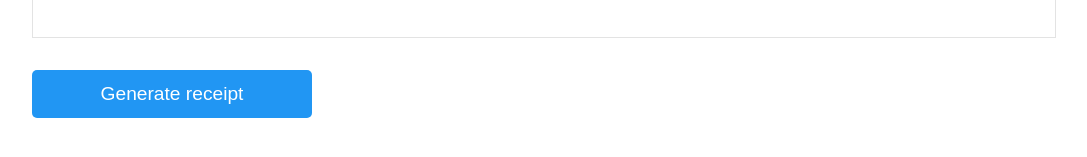
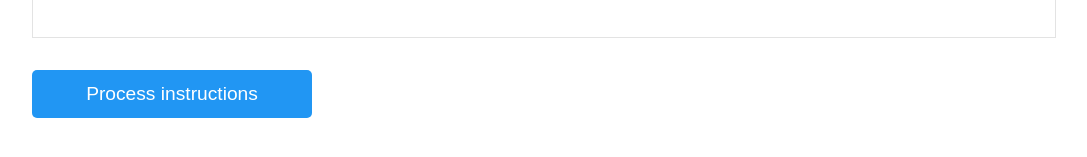
Before and after one commit to challme28/mars-rovers, a React (Create React App) app: page / in a window 1280 px wide. Shown: the part 619-776 px from the top of the page, without its empty margins (96-1183 px from the left). Built offline with nearby package versions, Linux system fonts and the light colour scheme.

Commit message:
Rename button label

```diff
--- a/src/App.tsx
+++ b/src/App.tsx
@@ -40,7 +40,7 @@ function App() {
         value={instructions}
       />
       <button className="button" onClick={handleClickButton}>
-        Generate receipt
+        Process instructions
       </button>
       <span className="result">{positions}</span>
     </main>
```
